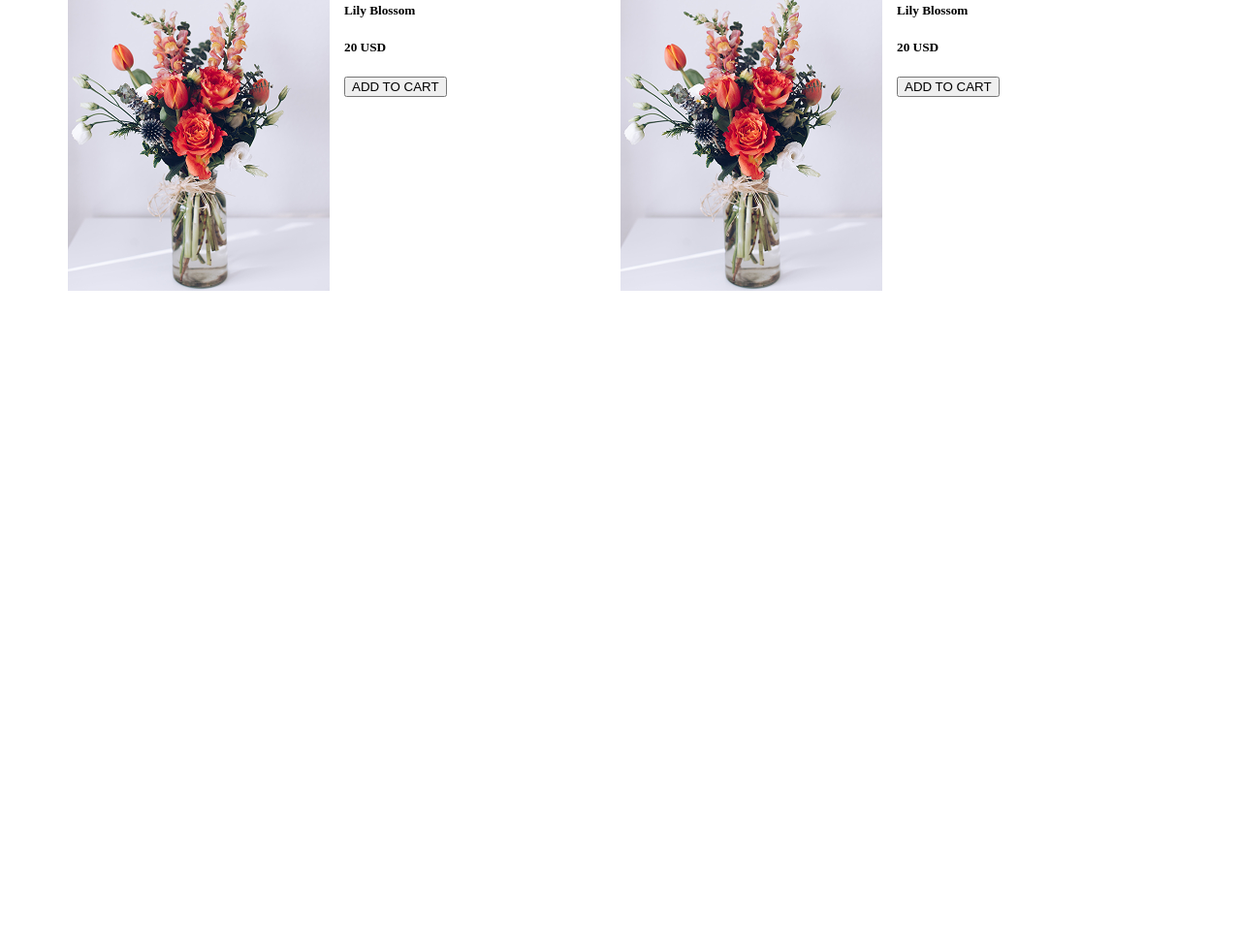
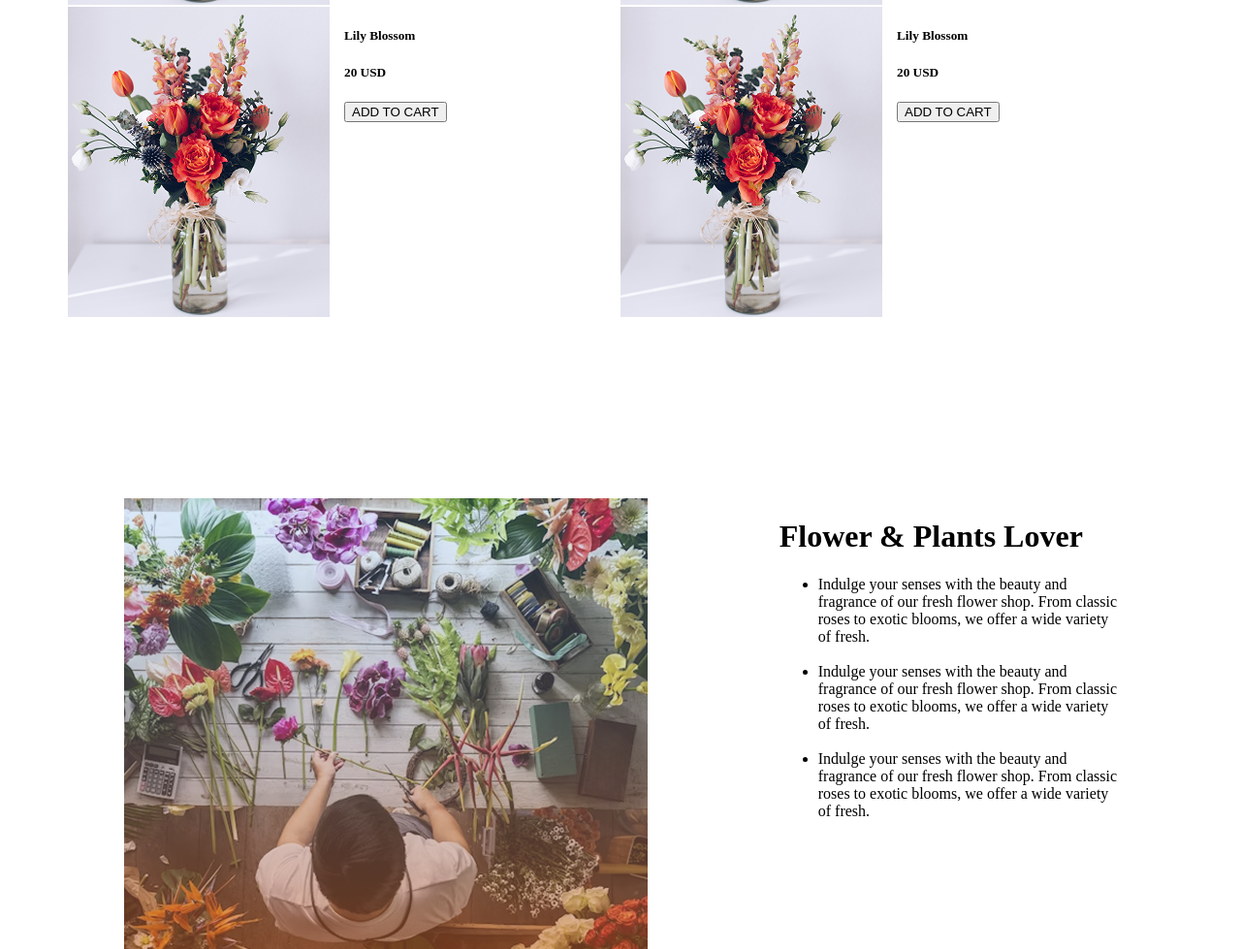
Before and after one commit to ratul1234-hash/flower-assignment, a plain HTML site: page index.html in a window 1280 px wide. Shown: the part 1821-2800 px from the top of the page at 97% size. Before the commit the page ends 2128 px from the top, so only its background shows below. Drawn offline with Linux system fonts and the light colour scheme.

Commit message:
added latest

```diff
--- a/index.html
+++ b/index.html
@@ -51,14 +51,6 @@
                 <button class="add">ADD TO CART</button>
             </div>
 
-            <div class="plant-img">
-                <img src="./assets/sample-flower-image.png" alt="">
-            </div>
-            <div class="card">
-                <h5>Lily Blossom</h5>
-                <h5>20 USD</h5>
-                <button class="add">ADD TO CART</button>
-            </div>
 
             <div class="plant-img">
                 <img src="./assets/sample-flower-image.png" alt="">
@@ -69,14 +61,6 @@
                 <button class="add">ADD TO CART</button>
             </div>
 
-            <div class="plant-img">
-                <img src="./assets/sample-flower-image.png" alt="">
-            </div>
-            <div class="card">
-                <h5>Lily Blossom</h5>
-                <h5>20 USD</h5>
-                <button class="add">ADD TO CART</button>
-            </div>
 
             <div class="plant-img">
                 <img src="./assets/sample-flower-image.png" alt="">
@@ -87,14 +71,6 @@
                 <button class="add">ADD TO CART</button>
             </div>
 
-            <div class="plant-img">
-                <img src="./assets/sample-flower-image.png" alt="">
-            </div>
-            <div class="card">
-                <h5>Lily Blossom</h5>
-                <h5>20 USD</h5>
-                <button class="add">ADD TO CART</button>
-            </div>
 
             <div class="plant-img">
                 <img src="./assets/sample-flower-image.png" alt="">
@@ -105,6 +81,7 @@
                 <button class="add">ADD TO CART</button>
             </div>
 
+
             <div class="plant-img">
                 <img src="./assets/sample-flower-image.png" alt="">
             </div>
@@ -114,12 +91,70 @@
                 <button class="add">ADD TO CART</button>
             </div>
 
+
+            <div class="plant-img">
+                <img src="./assets/sample-flower-image.png" alt="">
+            </div>
+            <div class="card">
+                <h5>Lily Blossom</h5>
+                <h5>20 USD</h5>
+                <button class="add">ADD TO CART</button>
+            </div>
+
+
+            <div class="plant-img">
+                <img src="./assets/sample-flower-image.png" alt="">
+            </div>
+            <div class="card">
+                <h5>Lily Blossom</h5>
+                <h5>20 USD</h5>
+                <button class="add">ADD TO CART</button>
+            </div>
+
+
+            <div class="plant-img">
+                <img src="./assets/sample-flower-image.png" alt="">
+            </div>
+            <div class="card">
+                <h5>Lily Blossom</h5>
+                <h5>20 USD</h5>
+                <button class="add">ADD TO CART</button>
+            </div>
+
+
         </div>
 
 
 
     </main>
 
+    <main class="latest">
+
+        <div class="latest-img">
+
+            <img src="./assets/flower-store.png" alt="">
+            <!-- <div class="logo"><img src="./assets/trusted-badge.png" alt=""></div> -->
+
+        </div>
+
+        <div>
+            <h1>Flower & Plants Lover</h1>
+            <ul>
+                <li>Indulge your senses with the beauty and <br>fragrance of our fresh flower shop. From classic <br> roses to exotic blooms, we offer a wide variety <br> of fresh.</li>
+                <br>
+
+                <li>Indulge your senses with the beauty and <br> fragrance of our fresh flower shop. From classic <br>
+                     roses to exotic blooms, we offer a wide variety <br>of fresh.</li>
+                <br>
+
+                <li>Indulge your senses with the beauty and <br>fragrance of our fresh flower shop. From classic <br> roses to exotic blooms, we offer a wide variety <br> of fresh.</li>
+            </ul>
+        </div>
+
+    </main>
+
+
+
 
 </body>
 </html>
--- a/styles/style.css
+++ b/styles/style.css
@@ -50,12 +50,43 @@
     max-width: 1140px;
     height: 1185px;
     margin: 120px auto;
+    padding: 20px;
 
 
+
+}
+.plant-img{
+    width: 100%;
+    height: 322px;
 
 }
 
 .plant-bottom{
     display: grid;
     grid-template-columns: repeat(4, 1fr);
+    flex-direction: column;
 }
+
+
+
+
+
+.latest{
+    max-width: 1140px;
+    height: 597px;
+    margin: 400px auto;
+    display: flex;
+    justify-content: space-around;
+    gap: 20px;
+}
+.latest-img{
+    width: 540px;
+    height: 597px;
+    position: relative;
+}
+.logo{
+    position: absolute;
+    width: px;
+    height: px;
+    top: -272px;
+}
```
